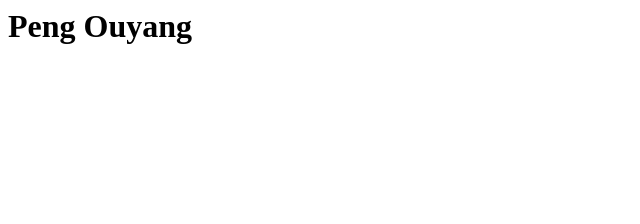
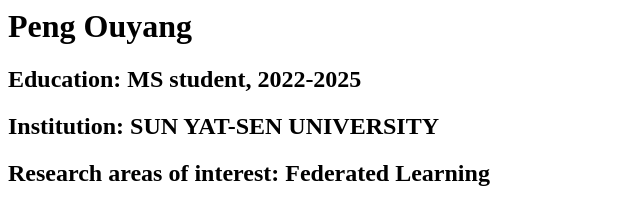
Before and after one commit to liuli114514/liuli114514.github.io, a plain HTML site: page index.html in a window 1280 px wide. Shown: the whole page, without its empty margins (0-640 px from the left). Drawn offline with Linux system fonts and the light colour scheme.

Commit message:
Update index.html

```diff
--- a/index.html
+++ b/index.html
@@ -1 +1,4 @@
 <h1> Peng Ouyang<h1>
+<h2> Education: MS student, 2022-2025<h2>
+<h2> Institution: SUN YAT-SEN UNIVERSITY <h2>
+<h2> Research areas of interest: Federated Learning <h2>
```
